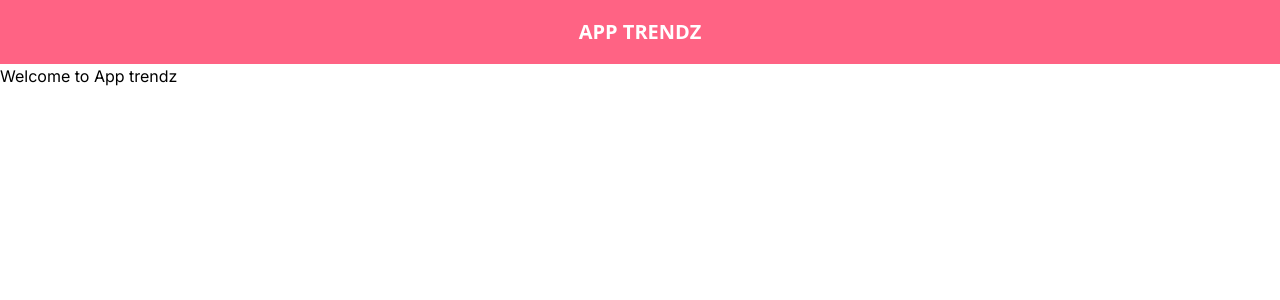
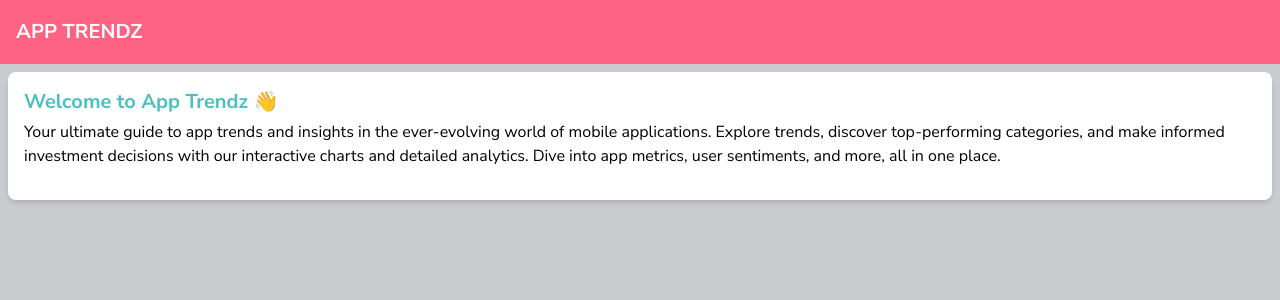
Before and after one commit to mis-coder/app-trend-insights-dashboard, a Next.js app: page / in a window 1280 px wide. Shown: the top 300 px of the page. Built offline with nearby package versions, Linux system fonts and the light colour scheme.

Commit message:
added welcome text

```diff
--- a/app/globals.css
+++ b/app/globals.css
@@ -11,4 +11,5 @@
 body{
     height: 100vh;
     width: 100%;
+    overflow: hidden;
 }
--- a/app/layout.tsx
+++ b/app/layout.tsx
@@ -1,13 +1,13 @@
 import Header from "@/components/UI/header";
 import type { Metadata } from "next";
-import { Inter } from "next/font/google";
+import { Nunito_Sans } from "next/font/google";
 import "./globals.css";
 
-const inter = Inter({ subsets: ["latin"] });
+const nunitoSans = Nunito_Sans({ subsets: ["latin"] });
 
 export const metadata: Metadata = {
-  title: "App Trend Insights Dashboard",
-  description: "App Trend Insights Dashboard created with Next.js",
+  title: "App Trendz",
+  description: "App Trend Insights Dashboard",
 };
 
 export default function RootLayout({
@@ -17,7 +17,7 @@ export default function RootLayout({
 }) {
   return (
     <html lang="en">
-      <body className={inter.className}>
+      <body className={nunitoSans.className}>
         <Header />
         {children}
       </body>
--- a/app/page.tsx
+++ b/app/page.tsx
@@ -1,3 +1,9 @@
+import Description from "@/components/Dashboard/description";
+
 export default async function Home() {
-  return <main>Welcome to App trendz</main>;
+  return (
+    <main className="h-full w-screen bg-silver p-2">
+      <Description />
+    </main>
+  );
 }
--- /dev/null
+++ b/components/Dashboard/description.tsx
@@ -0,0 +1,17 @@
+//TODO: reuse the outer div for all cards
+const Description = () => {
+  return (
+    <div className="h-auto w-full bg-white rounded-lg p-4 pb-8 shadow-md">
+      <h1 className="text-green font-bold text-xl">Welcome to App Trendz 👋</h1>
+      <p className="text-base mt-1">
+        Your ultimate guide to app trends and insights in the ever-evolving
+        world of mobile applications. Explore trends, discover top-performing
+        categories, and make informed investment decisions with our interactive
+        charts and detailed analytics. Dive into app metrics, user sentiments,
+        and more, all in one place.
+      </p>
+    </div>
+  );
+};
+
+export default Description;
--- a/components/UI/header.tsx
+++ b/components/UI/header.tsx
@@ -1,6 +1,6 @@
 const Header = () => {
   return (
-    <div className="bg-red h-16 w-screen flex items-center justify-center text-xl font-bold font-sans text-white uppercase">
+    <div className="bg-red h-16 w-screen flex items-center justify-start text-xl font-bold text-white uppercase pl-4">
       App Trendz
     </div>
   );
--- a/components/dashboard.tsx
+++ /dev/null
@@ -1,20 +0,0 @@
-"use client";
-
-import {
-  BarElement,
-  CategoryScale,
-  Chart,
-  Legend,
-  LinearScale,
-  Tooltip,
-} from "chart.js";
-
-Chart.register(BarElement, CategoryScale, LinearScale, Tooltip, Legend);
-
-interface IDashboardProps {}
-
-const Dashboard: React.FC<IDashboardProps> = ({}) => {
-  return <div className="h-full w-full">Dashboard</div>;
-};
-
-export default Dashboard;
```
